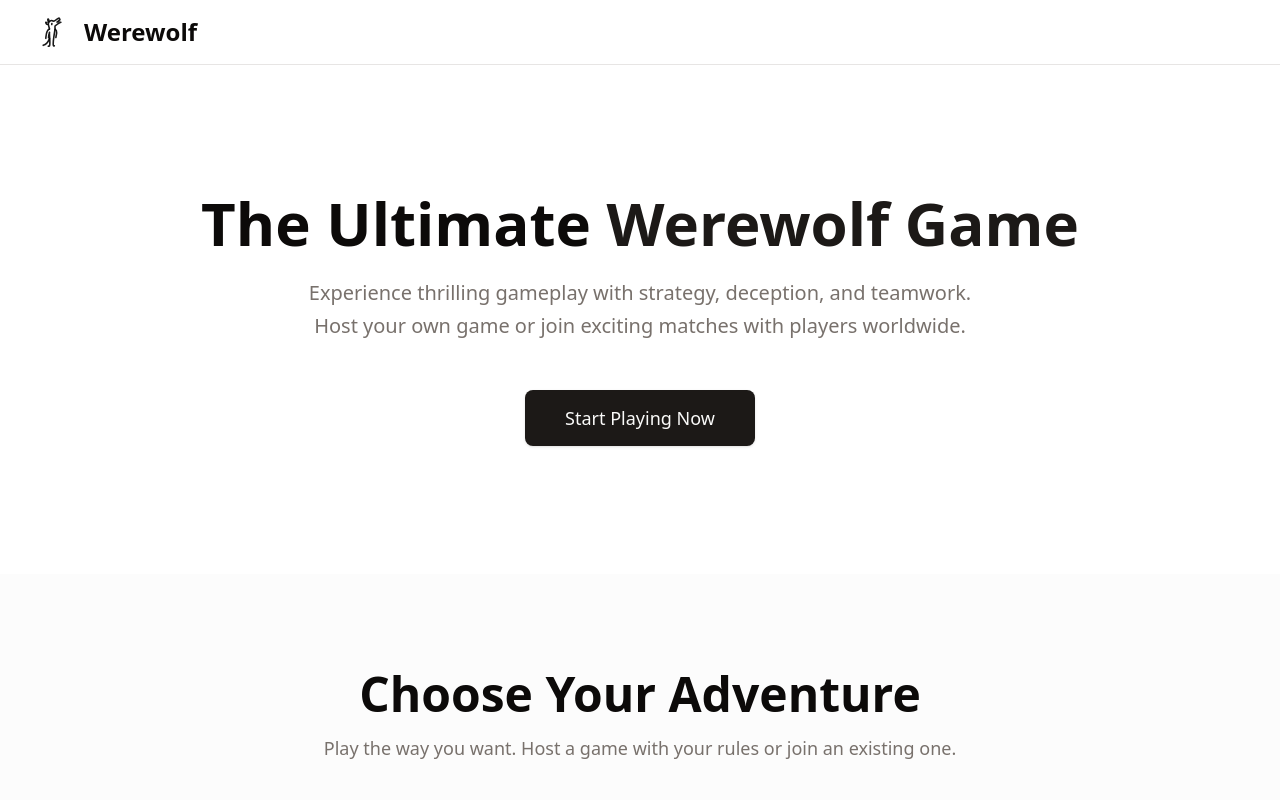
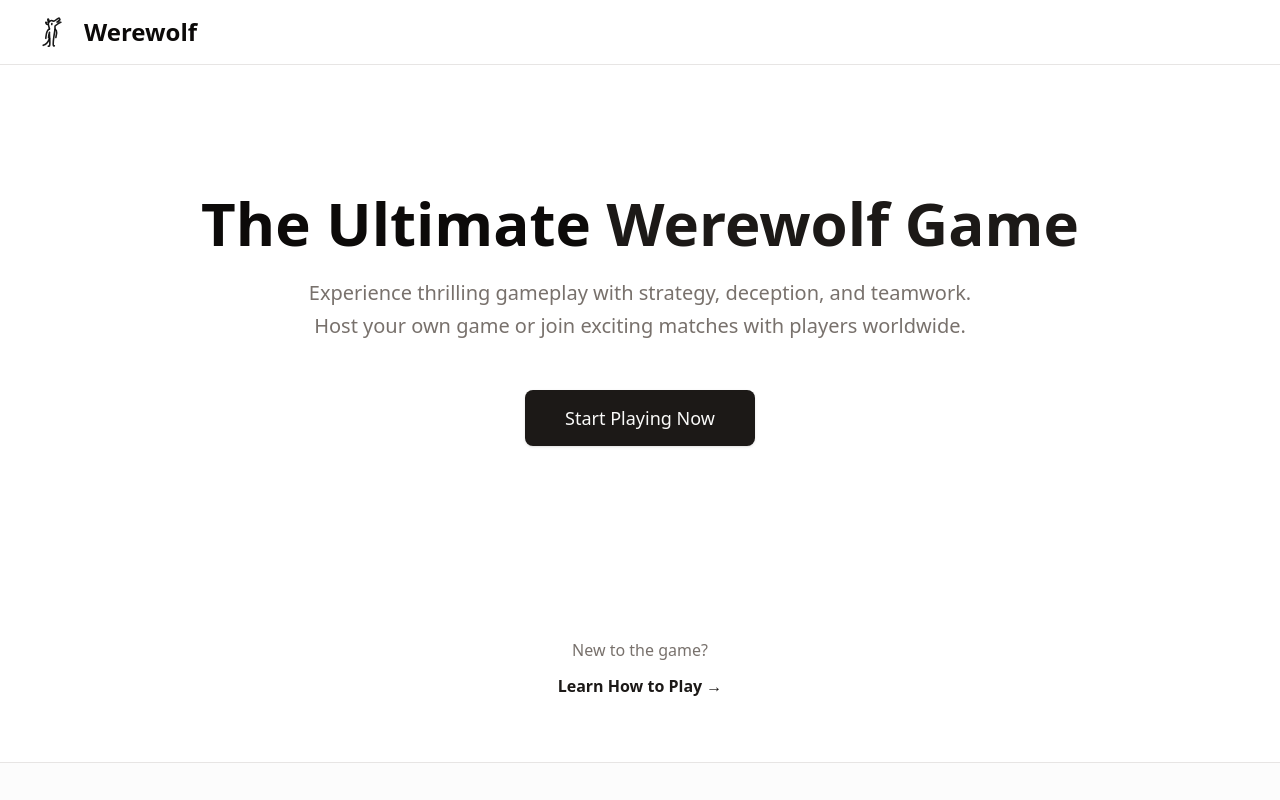
Before and after one commit to Emii-lia/werewolf-client, a Next.js app: page / in a window 1280 px wide. Shown: the top 800 px of the page. Built offline with nearby package versions, Linux system fonts and the light colour scheme; no server answers.

Commit message:
feat(home): adding cta to how to page

```diff
--- a/src/app/page.tsx
+++ b/src/app/page.tsx
@@ -21,6 +21,12 @@ export default function Home() {
             </Button>
           </Link>
         </div>
+      </section>
+      <section className="px-6 lg:px-12 py-16 text-center border-b border-border">
+        <p className="text-muted-foreground mb-3">New to the game?</p>
+        <Link href="/how-to" className="inline-flex items-center gap-2 text-primary hover:text-primary/80 font-semibold transition-colors">
+          Learn How to Play →
+        </Link>
       </section>
 
       <section className="px-6 lg:px-12 py-16 lg:py-24 bg-muted/30">
```
